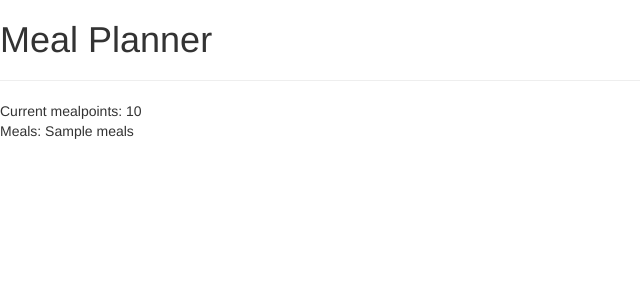
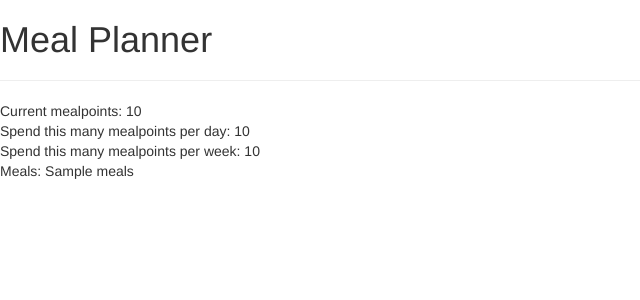
Before and after one commit to AllanYangZhou/meal-points, a Flask app: template templates/results.html in a window 1280 px wide. Shown: the top 300 px of the page, without its empty margins (0-640 px from the left). Run offline with Flask 2, Linux system fonts and the light colour scheme; the template is opened without the code that fills it: most values are stand-ins (such as "Sample title", 1, 10 or a date in 2020); some libraries are stand-ins or nearby versions.

Commit message:
Fixed Output

```diff
--- a/server.py
+++ b/server.py
@@ -23,14 +23,10 @@ def pointsToMeals(points):
 
 @app.route("/results", methods = ["POST"])
 def calculate():
-	##print(point)
-	# dd/mm/yyyy format
-	##print (time.strftime("%d/%m/%Y"))
-	#mealpoint = meal_point_calculator(mealpoint,datetime.today())
+
 	mealpoints = request.form['mealpoints']
+	return render_template('results.html',mealPoints = mealpoints ,mealPointsPerDay = mealPointCalculator(int(mealpoints))[0], mealPointsPerWeek = mealPointCalculator(int(mealpoints))[1], meals = pointsToMeals(int(mealpoints)))
 
-	return render_template('results.html', mealPoints = mealPointCalculator(int(mealpoints)), meals = pointsToMeals(int(mealpoints)))
-	##return str(mealPointCalculator(request.form['mealPoints']))
 
 if __name__ == "__main__":
     app.run(debug=True)
--- a/templates/results.html
+++ b/templates/results.html
@@ -8,6 +8,8 @@
     <h1>Meal Planner</h1>
     <hr>
     Current mealpoints: {{ mealPoints }} <br />
+    Spend this many mealpoints per day: {{mealPointsPerDay}} <br />
+    Spend this many mealpoints per week: {{mealPointsPerWeek}} <br/>
     Meals: {{ meals }} <br />
   </body>
 </html>
```
